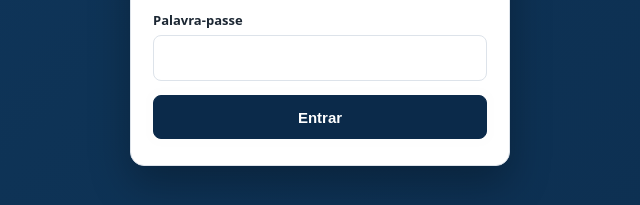
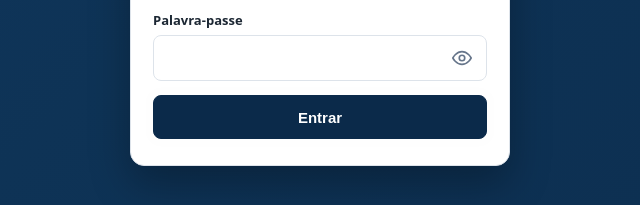
Before and after one commit to BasilioDona/DONAC, a plain HTML site: page login.html in a window 1280 px wide. Shown: the part 439-644 px from the top of the page, 320-960 px from the left. Drawn offline with nearby package versions, Linux system fonts and the light colour scheme.

Commit message:
Atualizar o login.html

```diff
--- a/login.html
+++ b/login.html
@@ -27,7 +27,8 @@
       <div class="field"><label for="email">Email</label>
         <input id="email" type="email" autocomplete="username" required></div>
       <div class="field"><label for="password">Palavra-passe</label>
-        <input id="password" type="password" autocomplete="current-password" required></div>
+        <div class="pw-wrap"><input id="password" type="password" autocomplete="current-password" required>
+          <button class="pw-toggle" id="pw-toggle" type="button" aria-label="Mostrar palavra-passe" aria-pressed="false"></button></div></div>
       <button class="btn btn-primary btn-block" id="btn-login" type="submit">Entrar</button>
     </form>
   </div>
@@ -37,5 +38,27 @@
 <script src="js/utils.js"></script>
 <script src="js/auth.js"></script>
 <script>initLoginPage();</script>
+<script>
+(function () {
+  var inp = document.getElementById('password'), btn = document.getElementById('pw-toggle');
+  var EYE = '<path d="M2 12s3.6-7 10-7 10 7 10 7-3.6 7-10 7S2 12 2 12z"/><circle cx="12" cy="12" r="3"/>';
+  var ICON = function (extra) { return '<svg class="icon" viewBox="0 0 24 24" aria-hidden="true">' + EYE + (extra || '') + '</svg>'; };
+  function setShow(show) {
+    var a = inp.selectionStart, b = inp.selectionEnd;
+    inp.type = show ? 'text' : 'password';
+    btn.innerHTML = show ? ICON('<path d="M4 4l16 16"/>') : ICON();
+    btn.setAttribute('aria-pressed', show ? 'true' : 'false');
+    btn.setAttribute('aria-label', show ? 'Ocultar palavra-passe' : 'Mostrar palavra-passe');
+    try { inp.setSelectionRange(a, b); } catch (e) {}
+  }
+  setShow(false);
+  // não tira o foco do campo ao tocar no botão (o teclado fica aberto)
+  btn.addEventListener('mousedown', function (e) { e.preventDefault(); });
+  btn.addEventListener('touchstart', function (e) { e.preventDefault(); btn.click(); }, { passive: false });
+  btn.addEventListener('click', function () { setShow(inp.type === 'password'); inp.focus(); });
+  // por segurança, volta a ocultar se a app/página sair do ecrã
+  document.addEventListener('visibilitychange', function () { if (document.hidden && inp.type === 'text') setShow(false); });
+})();
+</script>
 </body>
 </html>
```
